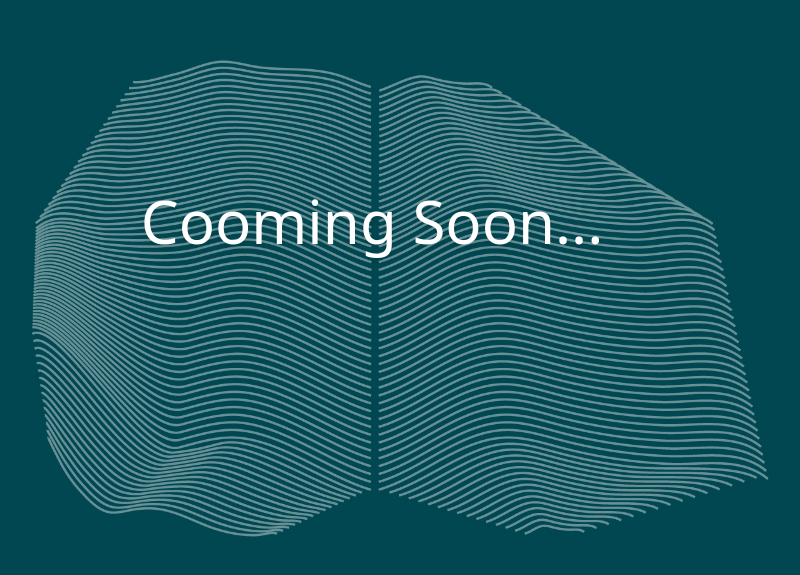
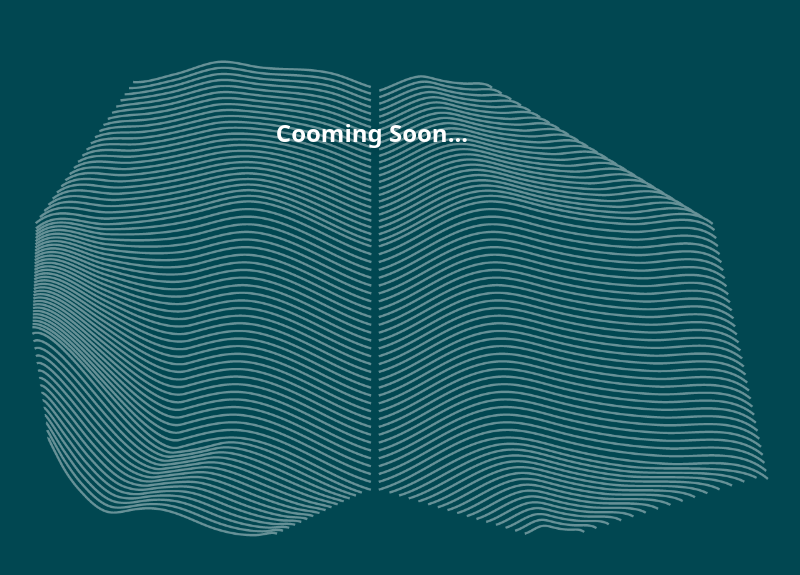
Before and after one commit to x7md-lab/al-naslaa-rock, an Astro site: page / in a window 1280 px wide. Shown: the part 179-754 px from the top of the page, without its empty margins (268-1068 px from the left). Built offline with nearby package versions, Linux system fonts and the light colour scheme; Astro itself is replaced by a stand-in of ours.

Commit message:
font center

```diff
--- a/src/pages/index.astro
+++ b/src/pages/index.astro
@@ -52,7 +52,7 @@ import '@/styles/globals.css'
 	</head>
 	<body>
 		<main class="grid justify-center items-center w-full relative">
-			<h2 class="absolute p-4 text-white drop-shadow-lg text-6xl text-center w-full">Cooming Soon...</h2>
+			<h2 class="absolute top-[35%] p-4 text-white drop-shadow-lg text-2xl font-bold text-center w-full">Cooming Soon...</h2>
 			<img class="w-[100vw] col-start-1 row-start-1 object-cover object-[center_75%]" src="./al-naslaa-art.png" />
 			<img
 			transition-style="out:wipe:up4"
```
